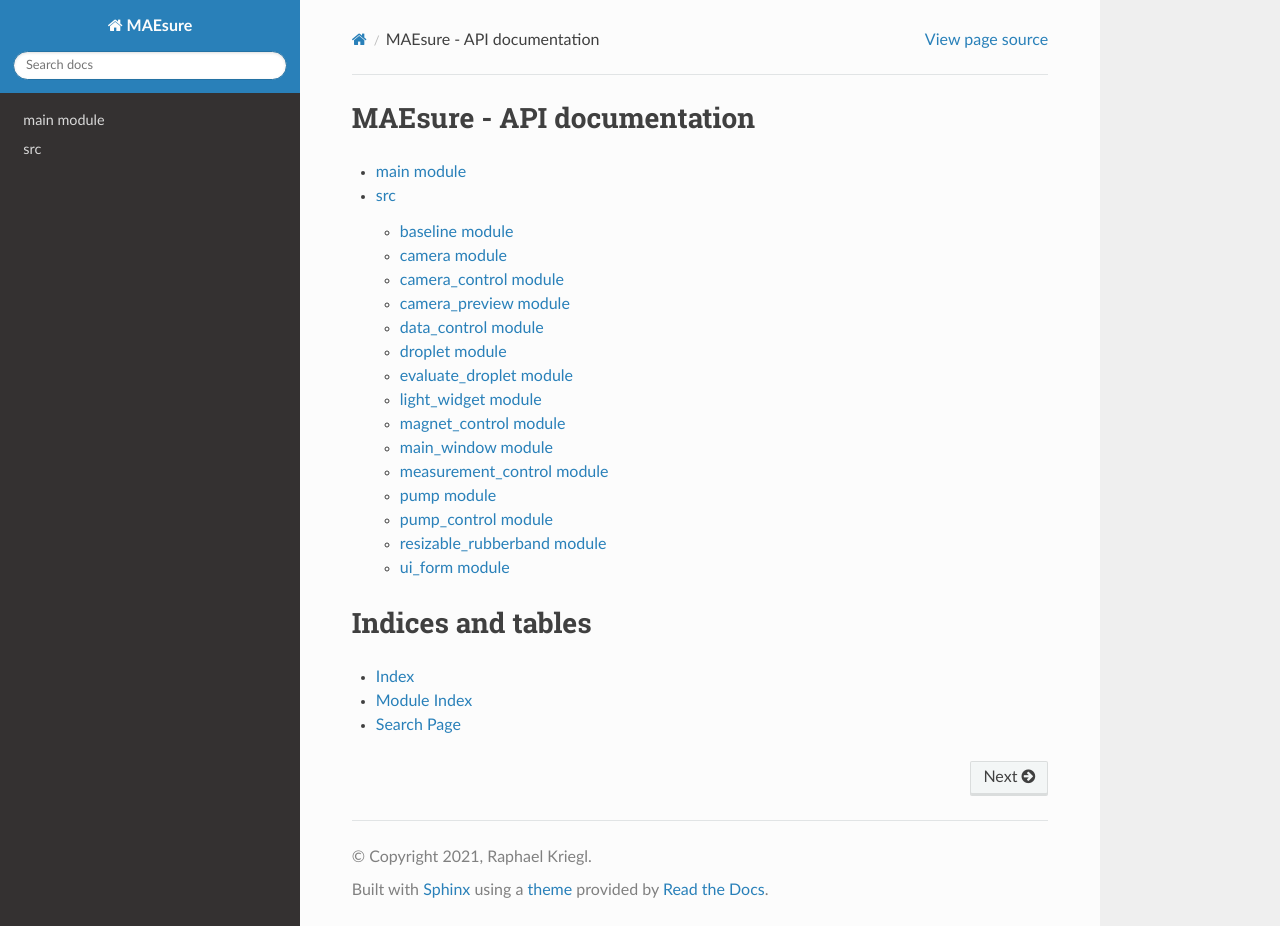
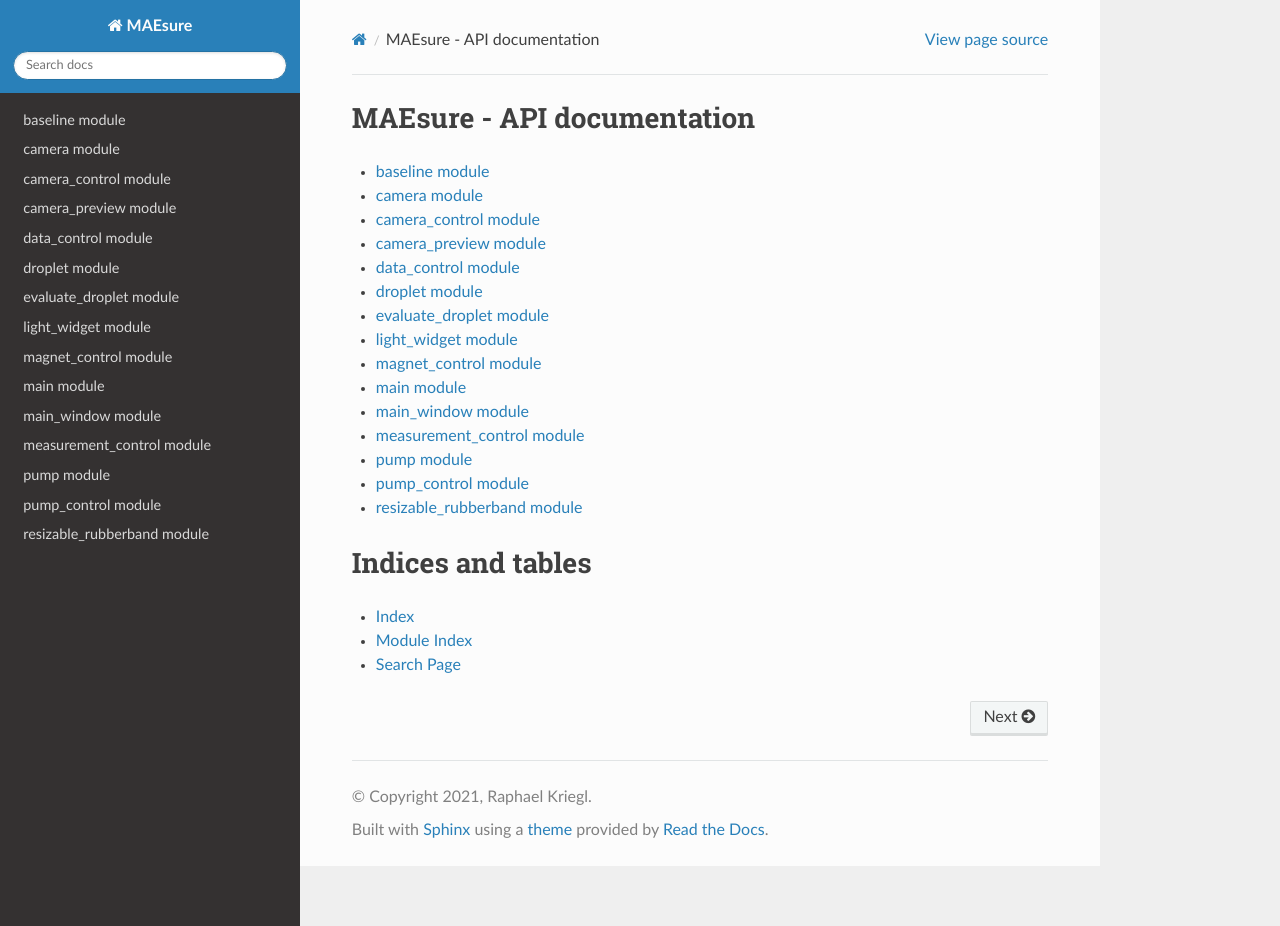
Before and after one commit to rk-exxec/MAEsure, a Sphinx documentation site: the page built from docs/index.rst, in a window 1280 px wide and 926 px high. Built offline with Sphinx 7.4.7 and the Read the Docs theme 2.0.0, drawn with Linux system fonts in a browser that asks for light colours; part of the change alters nothing that is shown.

```diff
--- a/docs/api/modules.rst
+++ b/docs/api/modules.rst
@@ -18,4 +18,3 @@ src
    pump
    pump_control
    resizable_rubberband
-   ui_form
--- a/docs/api/ui_form.rst
+++ /dev/null
@@ -1,7 +0,0 @@
-ui\_form module
-===============
-
-.. automodule:: ui_form
-   :members:
-   :undoc-members:
-   :show-inheritance:
--- a/docs/conf.py
+++ b/docs/conf.py
@@ -41,7 +41,7 @@ templates_path = ['_templates']
 # List of patterns, relative to source directory, that match files and
 # directories to ignore when looking for source files.
 # This pattern also affects html_static_path and html_extra_path.
-exclude_patterns = ['_build', 'Thumbs.db', '.DS_Store']
+exclude_patterns = ['_build', 'Thumbs.db', '.DS_Store', 'api/modules.rst']
 
 
 # -- Options for HTML output -------------------------------------------------
--- a/docs/index.rst
+++ b/docs/index.rst
@@ -2,10 +2,9 @@ MAEsure - API documentation
 ==============================================
 
 .. toctree::
-   :maxdepth: 2
+   :glob:
 
-   api/main
-   api/modules
+   api/*
 
 
 Indices and tables
```
Also changed, not shown: 2 other files.
